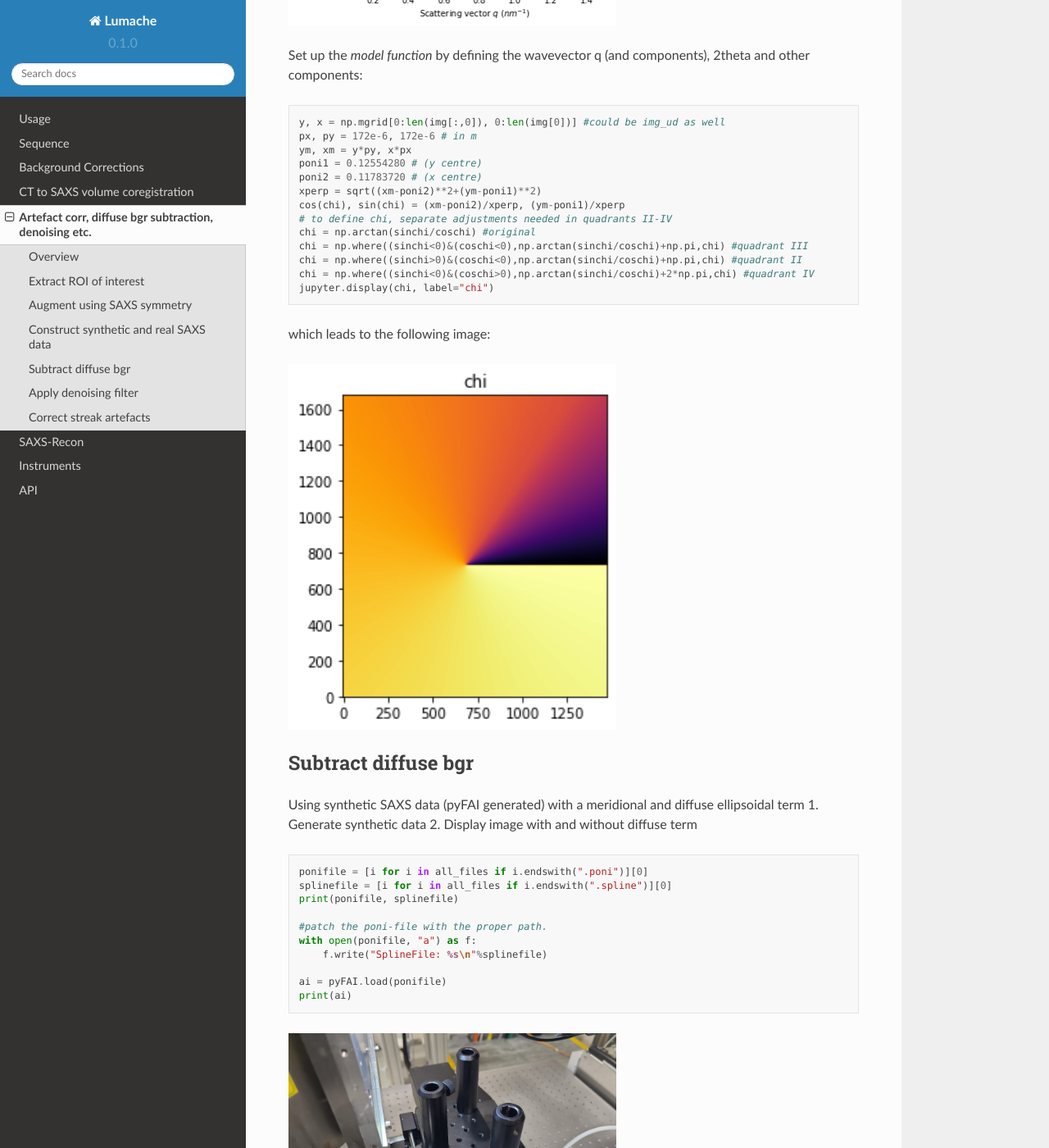
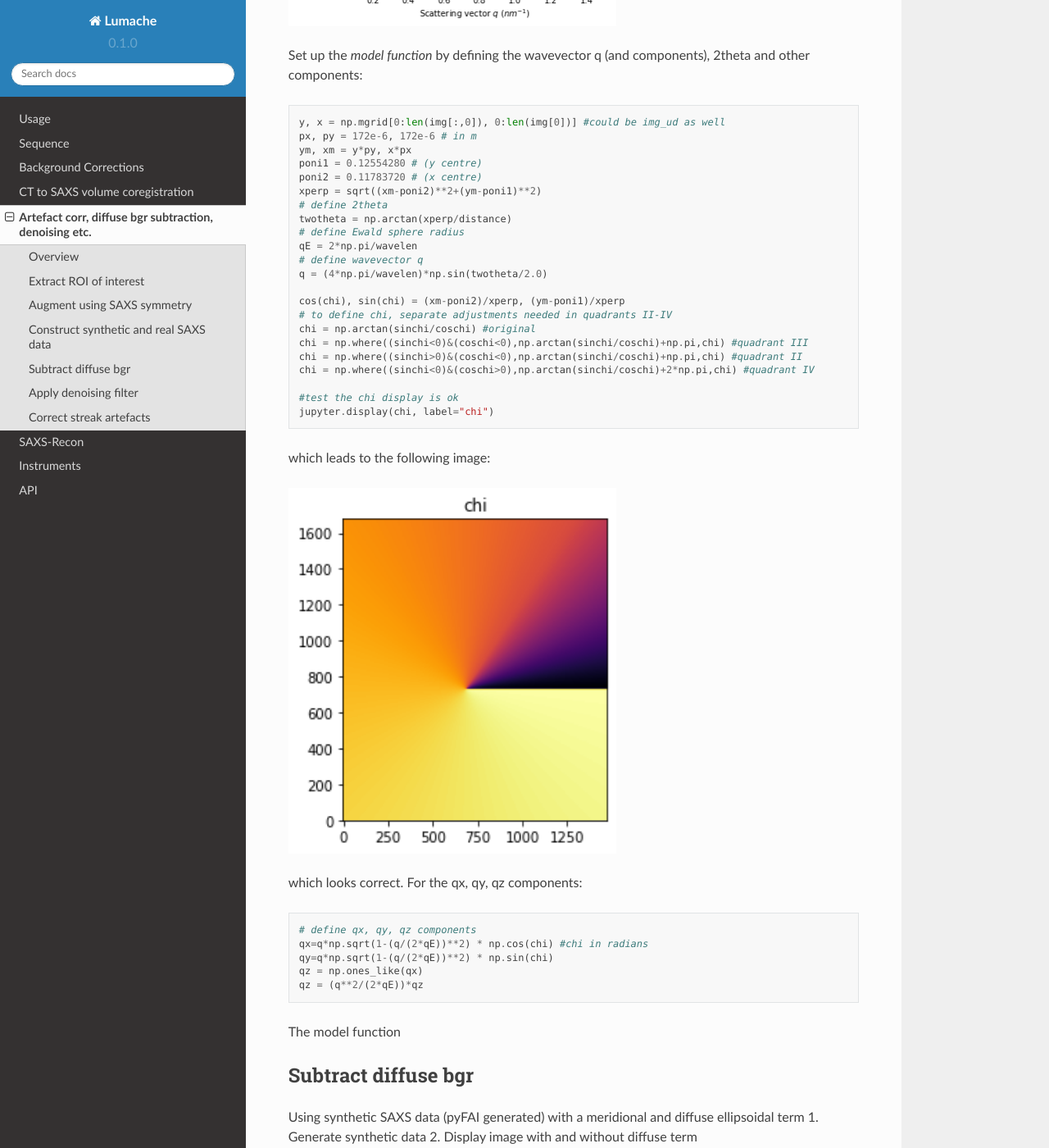
Before and after one commit to himadri111/saxs-docs-tutorial, a Sphinx documentation site: the page built from docs/source/imgtreatment.rst, in a window 1280 px wide and 1400 px high, scrolled down 3098 px. Shown: the whole window at 82% size. Built offline with Sphinx 7.4.7 and the Read the Docs theme 2.0.0, drawn with Linux system fonts in a browser that asks for light colours.

Commit message:
Update imgtreatment.rst

```diff
--- a/docs/source/imgtreatment.rst
+++ b/docs/source/imgtreatment.rst
@@ -109,18 +109,39 @@ Set up the *model function* by defining the wavevector q (and components), 2\the
   poni1 = 0.12554280 # (y centre)
   poni2 = 0.11783720 # (x centre)
   xperp = sqrt((xm-poni2)**2+(ym-poni1)**2)
+  # define 2theta
+  twotheta = np.arctan(xperp/distance)
+  # define Ewald sphere radius
+  qE = 2*np.pi/wavelen
+  # define wavevector q
+  q = (4*np.pi/wavelen)*np.sin(twotheta/2.0)
+
   cos(chi), sin(chi) = (xm-poni2)/xperp, (ym-poni1)/xperp
   # to define chi, separate adjustments needed in quadrants II-IV
   chi = np.arctan(sinchi/coschi) #original
   chi = np.where((sinchi<0)&(coschi<0),np.arctan(sinchi/coschi)+np.pi,chi) #quadrant III
   chi = np.where((sinchi>0)&(coschi<0),np.arctan(sinchi/coschi)+np.pi,chi) #quadrant II
   chi = np.where((sinchi<0)&(coschi>0),np.arctan(sinchi/coschi)+2*np.pi,chi) #quadrant IV
+
+  #test the chi display is ok
   jupyter.display(chi, label="chi")
 
 which leads to the following image:
 
 .. image:: chi_image.png
   :width: 400
+
+which looks correct. For the qx, qy, qz components:
+
+.. code-block:: python
+
+  # define qx, qy, qz components
+  qx=q*np.sqrt(1-(q/(2*qE))**2) * np.cos(chi) #chi in radians
+  qy=q*np.sqrt(1-(q/(2*qE))**2) * np.sin(chi)
+  qz = np.ones_like(qx)
+  qz = (q**2/(2*qE))*qz
+
+The model function
 
 .. _diffuse bgr corr:
 Subtract diffuse bgr
```
